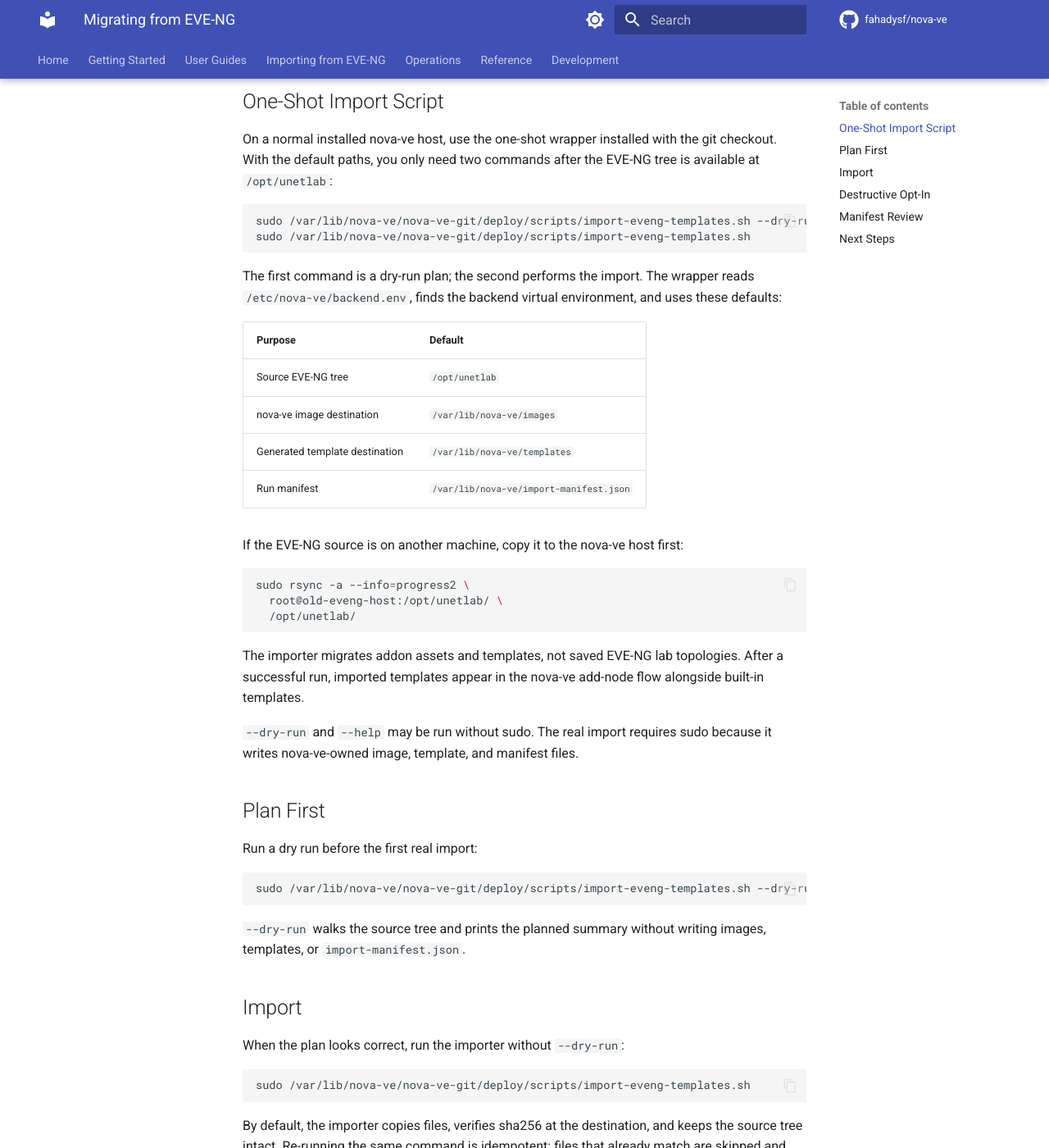
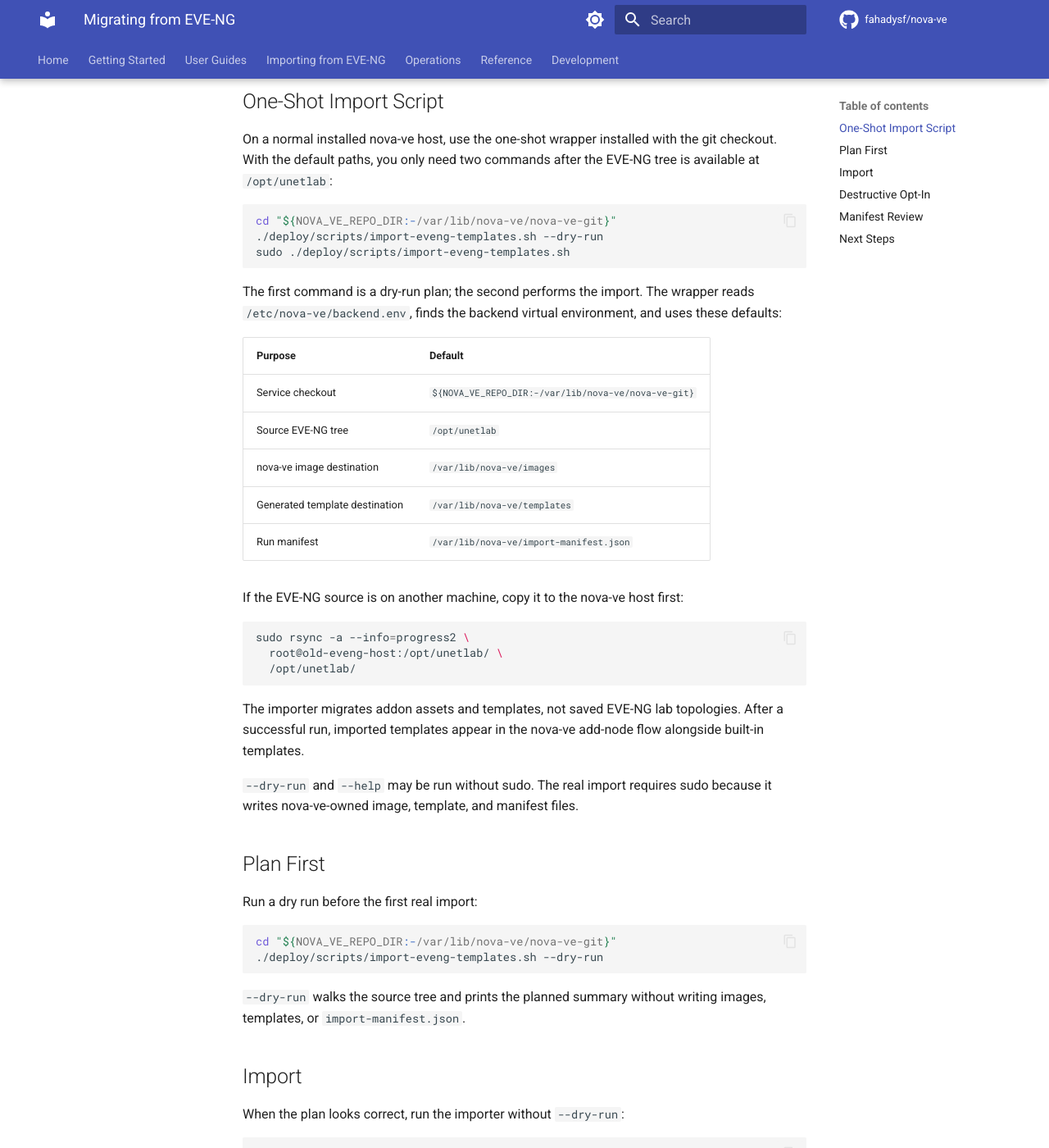
Before and after one commit to fahadysf/nova-ve, an MkDocs documentation site: the page built from docs/migrating-from-eve-ng.md, in a window 1280 px wide and 1400 px high, scrolled down 306 px. Shown: the whole window at 82% size. Built offline with MkDocs 1.6.1 and Material for MkDocs 9.7.7, drawn with Linux system fonts in a browser that asks for light colours; comment, search, counter and statistics services are not loaded; some of the changed text lies outside the part shown.

Commit message:
Document EVE-NG import wrapper from the service checkout
The importer wrapper lives inside the installed nova-ve checkout, whose default path is /var/lib/nova-ve/nova-ve-git but can be overridden with NOVA_VE_REPO_DIR. The migration docs now tell operators to cd into that checkout and run the wrapper relative to it, instead of presenting an absolute script path as the interface.

Constraint: install.sh defaults NOVA_VE_REPO_DIR to the service account home plus nova-ve-git

Rejected: Keep absolute wrapper examples | they obscure the override path and make custom checkout installs look unsupported

Confidence: high

Scope-risk: narrow

Tested: cd backend && PYTHONPATH=. .venv/bin/pytest tests/test_deploy_helpers.py tests/test_migration_guide_doc_lint.py -q

Tested: /tmp/nova-ve-docs-venv/bin/mkdocs build --strict

Tested: git diff --check

Not-tested: Browser review of rendered docs

````diff
--- a/docs/importing-eveng/index.md
+++ b/docs/importing-eveng/index.md
@@ -7,8 +7,9 @@
 Use the one-shot shell wrapper for normal migrations:
 
 ```bash
-sudo /var/lib/nova-ve/nova-ve-git/deploy/scripts/import-eveng-templates.sh --dry-run
-sudo /var/lib/nova-ve/nova-ve-git/deploy/scripts/import-eveng-templates.sh
+cd "${NOVA_VE_REPO_DIR:-/var/lib/nova-ve/nova-ve-git}"
+./deploy/scripts/import-eveng-templates.sh --dry-run
+sudo ./deploy/scripts/import-eveng-templates.sh
 ```
 
 The wrapper sources the installed nova-ve environment, finds the backend virtual environment, copies addon assets into `/var/lib/nova-ve/images`, writes generated templates under `/var/lib/nova-ve/templates`, and records `/var/lib/nova-ve/import-manifest.json`. The Python module (`backend/scripts/import_eveng`) is the implementation detail behind that wrapper.
--- a/docs/migrating-from-eve-ng.md
+++ b/docs/migrating-from-eve-ng.md
@@ -9,14 +9,16 @@
 On a normal installed nova-ve host, use the one-shot wrapper installed with the git checkout. With the default paths, you only need two commands after the EVE-NG tree is available at `/opt/unetlab`:
 
 ```bash
-sudo /var/lib/nova-ve/nova-ve-git/deploy/scripts/import-eveng-templates.sh --dry-run
-sudo /var/lib/nova-ve/nova-ve-git/deploy/scripts/import-eveng-templates.sh
+cd "${NOVA_VE_REPO_DIR:-/var/lib/nova-ve/nova-ve-git}"
+./deploy/scripts/import-eveng-templates.sh --dry-run
+sudo ./deploy/scripts/import-eveng-templates.sh
 ```
 
 The first command is a dry-run plan; the second performs the import. The wrapper reads `/etc/nova-ve/backend.env`, finds the backend virtual environment, and uses these defaults:
 
 | Purpose | Default |
 |---|---|
+| Service checkout | `${NOVA_VE_REPO_DIR:-/var/lib/nova-ve/nova-ve-git}` |
 | Source EVE-NG tree | `/opt/unetlab` |
 | nova-ve image destination | `/var/lib/nova-ve/images` |
 | Generated template destination | `/var/lib/nova-ve/templates` |
@@ -39,7 +41,8 @@
 Run a dry run before the first real import:
 
 ```bash
-sudo /var/lib/nova-ve/nova-ve-git/deploy/scripts/import-eveng-templates.sh --dry-run
+cd "${NOVA_VE_REPO_DIR:-/var/lib/nova-ve/nova-ve-git}"
+./deploy/scripts/import-eveng-templates.sh --dry-run
 ```
 
 `--dry-run` walks the source tree and prints the planned summary without writing images, templates, or `import-manifest.json`.
@@ -49,7 +52,8 @@
 When the plan looks correct, run the importer without `--dry-run`:
 
 ```bash
-sudo /var/lib/nova-ve/nova-ve-git/deploy/scripts/import-eveng-templates.sh
+cd "${NOVA_VE_REPO_DIR:-/var/lib/nova-ve/nova-ve-git}"
+sudo ./deploy/scripts/import-eveng-templates.sh
 ```
 
 By default, the importer copies files, verifies sha256 at the destination, and keeps the source tree intact. Re-running the same command is idempotent: files that already match are skipped and recorded in the manifest.
@@ -59,7 +63,8 @@
 Use `--delete-source` only when you intentionally want source files removed after a successful verified copy:
 
 ```bash
-sudo /var/lib/nova-ve/nova-ve-git/deploy/scripts/import-eveng-templates.sh --delete-source
+cd "${NOVA_VE_REPO_DIR:-/var/lib/nova-ve/nova-ve-git}"
+sudo ./deploy/scripts/import-eveng-templates.sh --delete-source
 ```
 
 `--delete-source` is an explicit opt-in. Do not use it until you have a backup or have verified that the imported destination is the authoritative copy.
````
Also changed, not shown: docs/importing-eveng/overview.md (+10 -5 lines), docs/operations/backups.md (+3 -2 lines), docs/reference/cli-import-eveng.md (+9 -7 lines).
